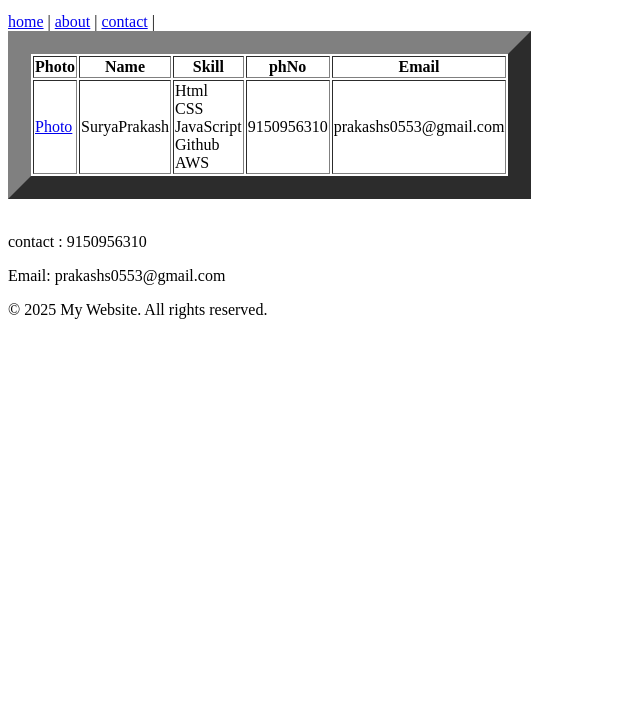
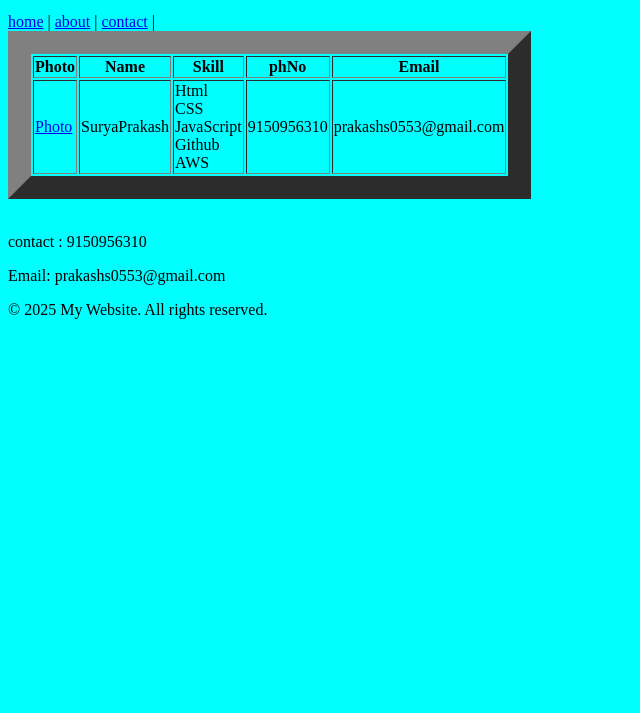
Before and after one commit to SuryaYOHO/profile-website, a plain HTML site: page home.html in a window 1280 px wide. Shown: the part 87-800 px from the top of the page, without its empty margins (0-640 px from the left). Drawn offline with Linux system fonts and the light colour scheme.

Commit message:
first commit

```diff
--- a/home.html
+++ b/home.html
@@ -1,17 +1,23 @@
 <html>
     <head>
-        <title>Profile</title>
+        <title style="color: rgb(217, 217, 46);">Profile</title>
+        <link rel="stylesheet" href="style.css">
     </head>
     <body>
         <header>
+            <div class="profile">
         <h1>Welcome to my home page</h1>
         <P>This is my profile data</P>
+        </div>
     </header>
+    <div class="nav">
         <nav>
             <a href="home.html">home</a>  |
             <a href="about.html">about</a>  |
             <a href="contact.html">contact</a>  |
         </nav>
+      </div>
+      <div class="table">
         <section>
             <table border="23">
         <tr>
@@ -28,10 +34,11 @@
             <td>9150956310</td>
             <td>prakashs0553@gmail.com</td>
         </tr>
-        </table><br>
+        </table>
+        </div><br>
         </section>
          <footer>
-           <P> contact : 9150956310</P>
+           <P id="contact"> contact : 9150956310</P>
            <p>Email: prakashs0553@gmail.com</p>
           <p>&copy; 2025 My Website. All rights reserved.</p>
           </footer>
--- /dev/null
+++ b/style.css
@@ -0,0 +1,20 @@
+body{
+    background-color: aqua
+}
+.nav{
+    max-width: fit-content;
+    padding-right: 20px;
+    border-radius: 40px;
+    margin-right: auto;
+    display: flex;
+}
+.table{
+    padding: auto;
+    margin-right: auto;
+    display: flex;
+}
+#contact{
+    margin-right: auto;
+    border-radius: 20px;
+    max-width:max-content;
+}
```
Also changed, not shown: login.html (+17 -1 lines).
